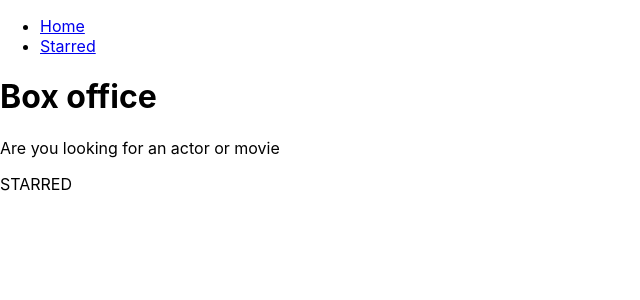
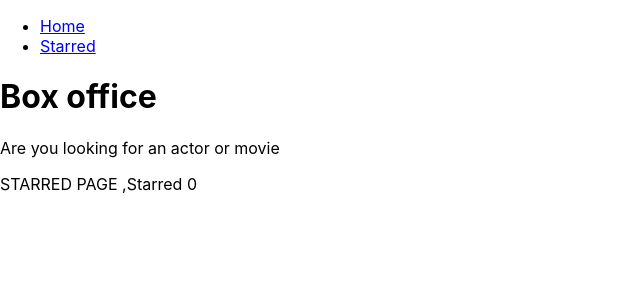
Before and after one commit to Vashisht-Singh/TV-SHOWS-AND-ACTORS-MAZE, a React (Create React App) app: page /Starred in a window 1280 px wide. Shown: the top 300 px of the page, without its empty margins (0-640 px from the left). Built offline with nearby package versions, Linux system fonts and the light colour scheme.

Commit message:
created useSatrredShows coustom hooks placed hook logic in seprate file ,tell user that shows is starred or not

```diff
--- a/src/components/SHOWS/ShowsCard.jsx
+++ b/src/components/SHOWS/ShowsCard.jsx
@@ -1,4 +1,4 @@
-const ShowsCard = ({ name, image, id, summary, onStarMeClick }) => {
+const ShowsCard = ({ name, image, id, summary, onStarMeClick, isStarred }) => {
   const summarystripped = summary
     ? summary.split(' ').slice(0, 10).join(' ').replace(/<.+?>/g, '')
     : 'No Description';
@@ -19,7 +19,7 @@
             onStarMeClick(id);
           }}
         >
-          Star me
+          {isStarred ? 'Unstar me' : 'Starme'}
         </button>
       </div>
     </div>
--- a/src/components/SHOWS/ShowsGrid.jsx
+++ b/src/components/SHOWS/ShowsGrid.jsx
@@ -1,5 +1,6 @@
+import { useStarredShows } from '../../lib/useStarredShows';
 import ShowsCard from './ShowsCard';
-import { useReducer, useEffect } from 'react';
+
 // import { useReducer, useEffect } from 'react';
 
 // const usePersistedReducer = (reducer, initialstate, localStoragekey) => {
@@ -13,35 +14,9 @@
 //   return [state, dispatch];
 // };
 
-const usePersistedReducer = (reducer, initialstate, localStoragekey) => {
-  const [state, dispatch] = useReducer(starredShowsReducer, [], initial => {
-    const persistedValue = localStorage.getItem(localStoragekey);
-    return persistedValue ? JSON.parse(persistedValue) : initial;
-  });
-  useEffect(() => {
-    localStorage.setItem(localStoragekey, JSON.stringify(state));
-  }, [state, localStoragekey]);
+const ShowsGrid = ({ apiData }) => {
+  const [starredShows, dispatchStarred] = useStarredShows();
 
-  return [state, dispatch];
-};
-
-const starredShowsReducer = (currentStarred, action) => {
-  switch (action.type) {
-    case 'STAR':
-      return currentStarred.concat(action.showId);
-    case 'UNSTAR':
-      return currentStarred.filter(showId => showId !== action.showId);
-    default:
-      return currentStarred;
-  }
-};
-
-const ShowsGrid = ({ apiData }) => {
-  const [starredShows, dispatchStarred] = usePersistedReducer(
-    starredShowsReducer,
-    [],
-    'starredshows'
-  );
   console.log(starredShows);
 
   const onStarMeClick = showId => {
@@ -63,6 +38,7 @@
           image={data.show.image ? data.show.image.medium : '/Not-Found-Image'}
           summary={data.show.summary}
           onStarMeClick={onStarMeClick}
+          isStarred={starredShows.includes(data.show.id)}
         />
       ))}
     </div>
--- /dev/null
+++ b/src/lib/useStarredShows.js
@@ -0,0 +1,28 @@
+import { useReducer, useEffect } from 'react';
+
+const usePersistedReducer = (reducer, initialstate, localStoragekey) => {
+  const [state, dispatch] = useReducer(starredShowsReducer, [], initial => {
+    const persistedValue = localStorage.getItem(localStoragekey);
+    return persistedValue ? JSON.parse(persistedValue) : initial;
+  });
+  useEffect(() => {
+    localStorage.setItem(localStoragekey, JSON.stringify(state));
+  }, [state, localStoragekey]);
+
+  return [state, dispatch];
+};
+
+const starredShowsReducer = (currentStarred, action) => {
+  switch (action.type) {
+    case 'STAR':
+      return currentStarred.concat(action.showId);
+    case 'UNSTAR':
+      return currentStarred.filter(showId => showId !== action.showId);
+    default:
+      return currentStarred;
+  }
+};
+
+export const useStarredShows = () => {
+  return usePersistedReducer(starredShowsReducer, [], 'starredshows');
+};
--- a/src/pages/Show.jsx
+++ b/src/pages/Show.jsx
@@ -1,4 +1,4 @@
-import { Link, useParams, useNavigate } from 'react-router-dom';
+import { Link, useParams } from 'react-router-dom';
 import { useQuery } from '@tanstack/react-query';
 import { getShowById } from '../api/tvmaze';
 import ShowMainData from '../components/SHOWS/ShowMainData';
--- a/src/pages/Starred.jsx
+++ b/src/pages/Starred.jsx
@@ -1,4 +1,7 @@
+import { useStarredShows } from '../lib/useStarredShows';
+
 const Starred = () => {
-  return <div>STARRED</div>;
+  const [starredShows] = useStarredShows();
+  return <div>STARRED PAGE ,Starred {starredShows.length}</div>;
 };
 export default Starred;
```
